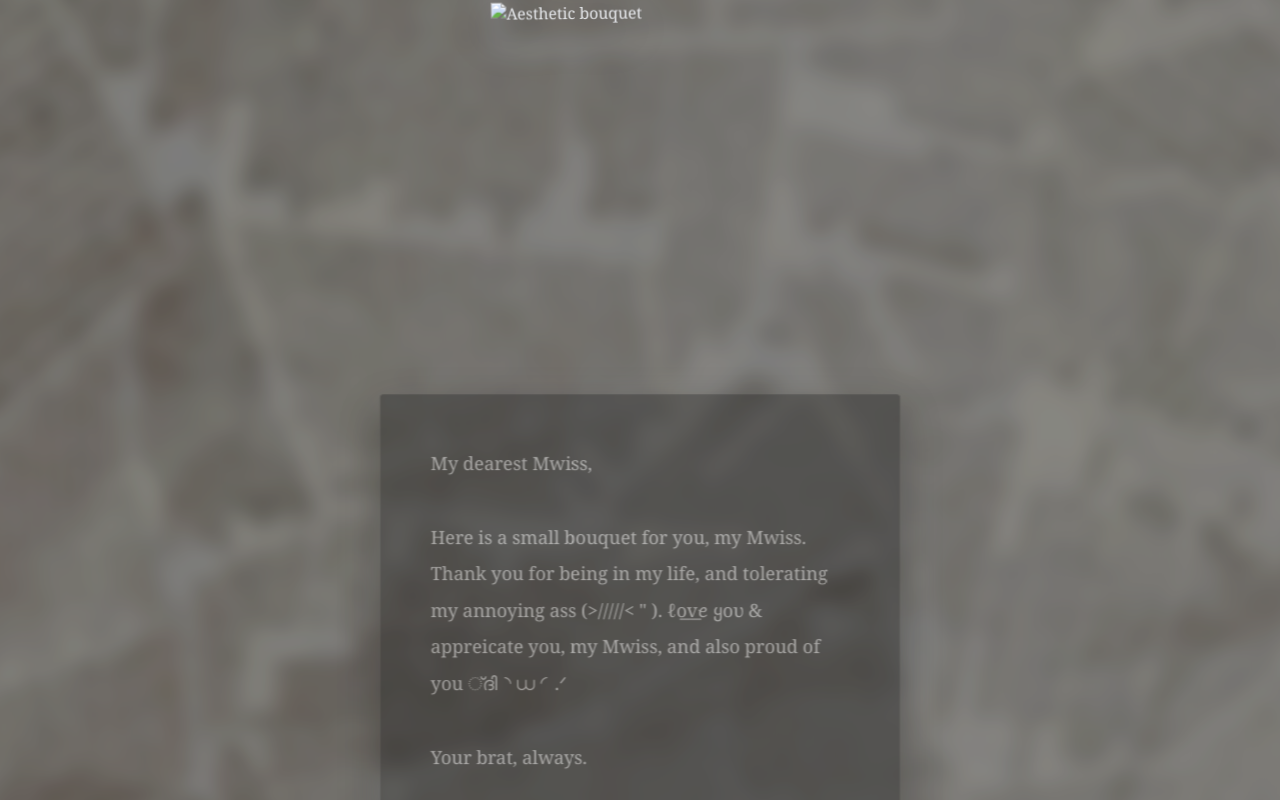
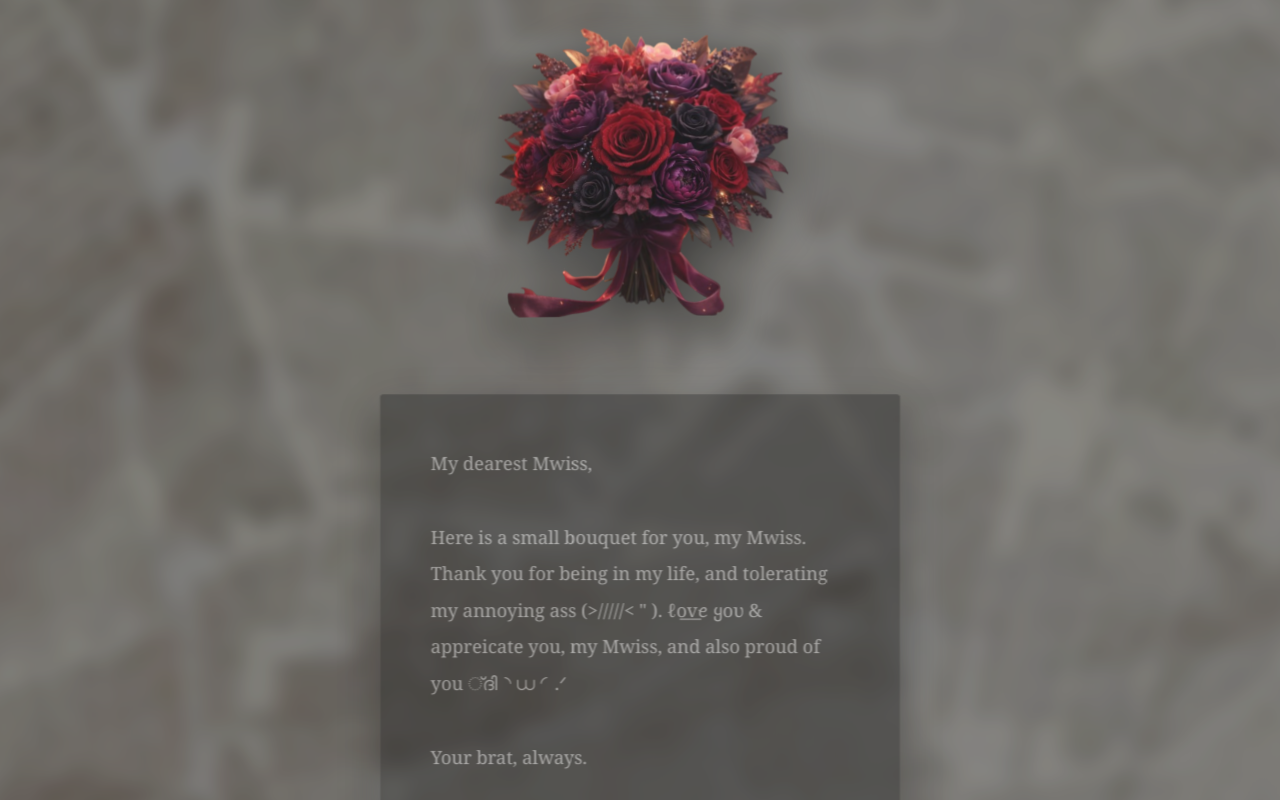
Before and after one commit to chrisaxeleverett-del/Bou, a plain HTML site: page index.html in a window 1280 px wide. Both pictures are taken after a click on the element "CLICK TO VIEW". Drawn offline with Linux system fonts and the light colour scheme; files whose address does not match are found by name.

Commit message:
Update index.html

```diff
--- a/index.html
+++ b/index.html
@@ -25,7 +25,7 @@
         <div class="main-stage-container">
 
             <div id="bouquet-3d-scene" class="bouquet-3d-scene">
-                <img src="IMAGE/download.png" class="bouquet-base" alt="Aesthetic bouquet">
+                <img src="download.png" class="bouquet-base" alt="Aesthetic bouquet">
             </div>
 
             <div id="personal-letter-wrapper" class="hidden-element">
```
